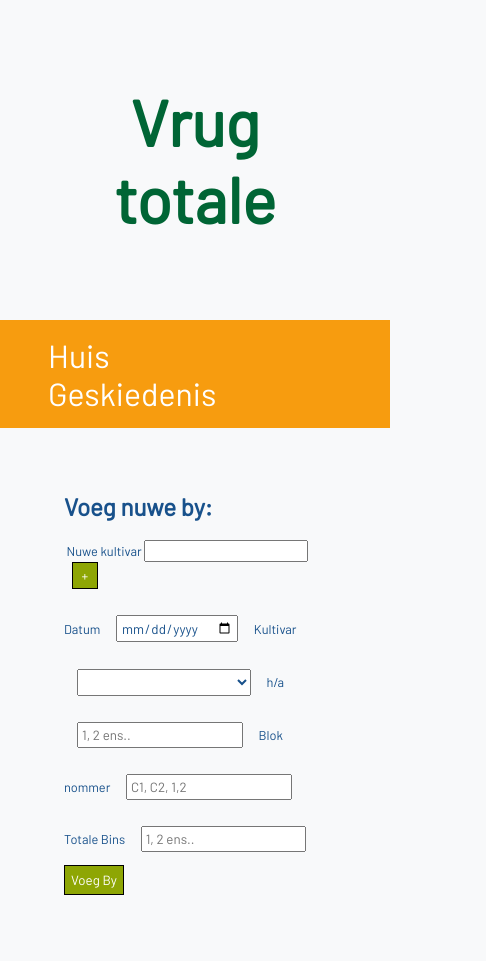
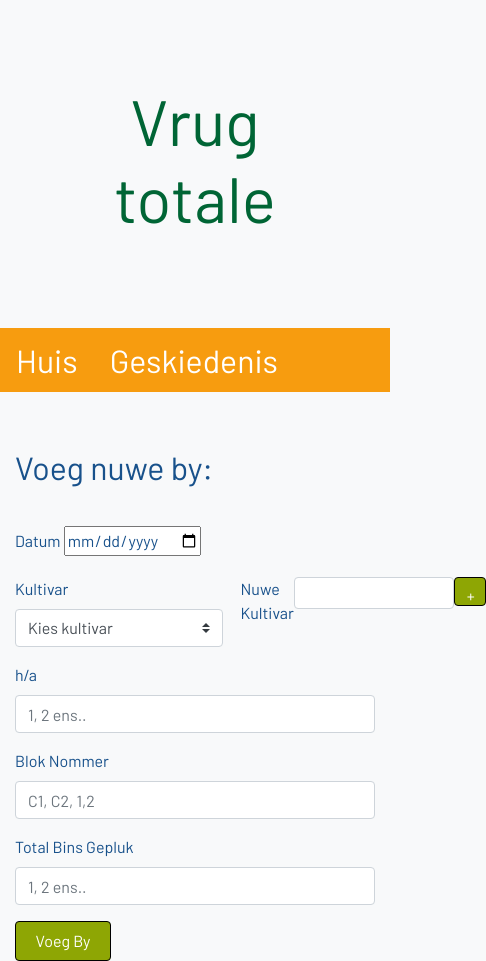
Before and after one commit to developerstew/farmharvesttracker, a plain HTML site: page index.html in a window 390 px wide. Shown: the whole page, 486 px wide, since content can reach past the window. Drawn offline with nearby package versions, Linux system fonts and the light colour scheme.

Commit message:
added responsiveness

```diff
--- a/history.css
+++ b/history.css
@@ -55,6 +55,7 @@ a:hover{
     text-align: center;
     font-size: 2em;
 }
+
 .addedOpsom{
     height: 1.5em;
     text-align: center;
@@ -91,3 +92,13 @@ a:hover{
     display: grid;
     grid-template-columns: 25% 25% 25% 25% ;
 }
+@media screen and (max-width: 1000px){
+   h2, p{
+        font-size: 20px;
+    }
+    #addedDatum{
+        font-size: 15px;
+        height: 2.2em;
+        padding-top: 1em;
+    }
+}
--- a/index.css
+++ b/index.css
@@ -15,16 +15,7 @@ body{
 }
 ul{
     background-color: #F79C0F;
-    display: block;
-    padding: 1em;
-    margin: 0;
 }
-
-li{
-    display: inline;
-    padding: 2em;
-}
-
 a{
     font-size: 2em;
     color: white;
@@ -34,37 +25,29 @@ a:hover{
     color: #8EA604;
     transition: color 0.5s;
 }
-
+#voegByText{
+    padding: 1em 0em;
+}
 #inputButton{
     background-color: #8EA604;
     color: white;
-    height: 30px;
-    width: 60px;
+    height: 40px;
+    width: 6em;
     border: 1px solid black;
 }
-#inputs{
-    padding-top: 1em;
-    font-size: 0.8em;
-    padding-bottom: 0px;
-    margin-bottom: 0px;
-}
-#addNew{
-    padding: 4em;
-}
-#nuweKultivar{
-    padding-left: 0.2em;
-    font-size: 0.8em;
-
+#nuweKultivarInput{
+   width: 10em;
+   height: 2em;
+   display: inline-block;
 }
 #nuweKultivarButton{
     background-color: #8EA604;
     color: white;
-    margin-left: 5px;
-    height: 2em;
+    height: 1.8em;
     width: 2em;
     text-align: center;
     border: 1px solid black;
-
+    margin-bottom: 5px;
 }
 
 #nuweKultivarButton:hover,#inputButton:hover, .addToHistoryToggle:hover{
@@ -72,17 +55,22 @@ a:hover{
     transition: background-color 1s;
 }
 
-.fruitInput{
-    padding: 0.2em;
-    margin: 1em;
-}
 .fruitData{
     display: none;
     padding:2em;
 }
+@media screen and (max-width: 1000px){
+    .fruitInfo{
+        font-size: 80%;
+    }
+    #nuweKultivar{
+        margin-left: 8em;
+        display: flex;
+    }
+}
 #kultivarOptions{
     width: 13em;
-    height: 2em;
+    height: auto;
 }
 /* Shows when something is added */
 .fruitDataDisplay{
@@ -104,15 +92,16 @@ a:hover{
     border-top: 1px solid  #8EA604;
     border-bottom:1px solid  #8EA604;
     padding-top: 1.2em;
-
+    position: relative;
 }
 /* Button for removing added items */
 #removeButton{
     background-color: lightcoral;
-    float: right;
+    position: absolute;
     height: 2.5em;
     width: 3em;
-    margin-right: 1em;
+    right: 0;
+    top: 2px;
 
 }
 /* Activates when there is something displayd in table */
--- a/index.html
+++ b/index.html
@@ -3,41 +3,59 @@
 <head>
     <meta charset="UTF-8">
     <meta name="viewport" content="width=device-width, initial-scale=1.0">
+    <link rel="stylesheet" href="https://stackpath.bootstrapcdn.com/bootstrap/4.3.1/css/bootstrap.min.css" integrity="sha384-ggOyR0iXCbMQv3Xipma34MD+dH/1fQ784/j6cY/iJTQUOhcWr7x9JvoRxT2MZw1T" crossorigin="anonymous">
     <link rel="stylesheet" href="./index.css">
     <link href="https://fonts.googleapis.com/css2?family=Barlow&display=swap" rel="stylesheet">
     <title>Fruit Database</title>
 </head>
 <body>
         <h1 id="mainHeader">Vrug totale</h1>
-    <ul>
-        <li><a href="">Huis</a> </li>
-        <li><a href="./history.html">Geskiedenis</a></li>
+        <ul class="nav">
+              <a class="nav-link active" href="./index.html">Huis</a>
+              <a class="nav-link" href="./history.html">Geskiedenis</a>
           </ul>
           <form id="addNew" >
-        <h2>Voeg nuwe by:</h2>
               <br>
-        <div id="nuweKultivar">
-            Nuwe kultivar
-            <input type="text">
-            <button id="nuweKultivarButton">+</button>
+              <div class="container">
+            <h2 id='voegByText'>Voeg nuwe by:</h2>
+            <div class="form-group">
+              <label for="Datum">Datum</label>
+              <input type="date" required class="fruitInput" >
             </div>
-        <div id="inputs">
-            Datum
-            <input type="date" required class="fruitInput" >
-            Kultivar
-            <select name="" id="kultivarOptions" class="fruitInput">
+            <div class="form-group">
+                <div class="row">
+                    <div class="col-3">
+                        <label for="exampleFormControlSelect2">Kultivar</label>
+                        <select class="custom-select fruitInput" id="kultivarOptions">
+                        <!-- Code added here by user -->
+                        <option selected>Kies kultivar</option>
                         </select>
-            h/a
-            <input type="number" class="fruitInput" placeholder="1, 2 ens..">
-            Blok nommer
-            <input type="text" required class="fruitInput" id="blokInput" placeholder="C1, C2, 1,2">
-            Totale Bins
-            <input type="number" required class="fruitInput" placeholder="1, 2 ens..">
-            <button type="submit" id="inputButton" >Voeg By</button>
+                    </div>
+                    <div class="col-3" id="nuweKultivar">
+                        <label for="nuweKultivar">Nuwe Kultivar</label>
+                        <input type="text" class="form-control" id="nuweKultivarInput" placeholder="">
+                        <button id="nuweKultivarButton" type="button" class="btn btn-success">+</button>
+                    </div>
+                    </div>
+                </div>
+            <div class="form-group">
+                <label for="ha">h/a</label>
+                <input type="number" class="form-control fruitInput" id="" placeholder="1, 2 ens..">
+            </div>
+            <div class="form-group">
+                <label for="blokNommer">Blok Nommer</label>
+                <input type="text" class="form-control fruitInput" id="blokInput" placeholder="C1, C2, 1,2">
+            </div>
+            <div class="form-group">
+                <label for="totaleBins">Total Bins Gepluk</label>
+                <input type="number" class="form-control fruitInput" id="" placeholder="1, 2 ens..">
+            </div>
+            <button type="submit" id="inputButton" class="btn btn-success">Voeg By</button>
         </div>
           </form>
 
     <!-- Use grid to display inline -->
+    <div class="container-fluid">
     <div id="fruitData" class="fruitData">
             <h2 id="datum" class="fruitInfo">Datum</h2>
             <h2 id="kultivar" class="fruitInfo">Kultivar</h2>
@@ -50,8 +68,12 @@
 
     </div>
     <button id="addToHistory" class="addButton">Voeg by Geskiedenis by!</button>
+</div>
+
+    <script src="https://code.jquery.com/jquery-3.3.1.slim.min.js" integrity="sha384-q8i/X+965DzO0rT7abK41JStQIAqVgRVzpbzo5smXKp4YfRvH+8abtTE1Pi6jizo" crossorigin="anonymous"></script>
+    <script src="https://cdnjs.cloudflare.com/ajax/libs/popper.js/1.14.7/umd/popper.min.js" integrity="sha384-UO2eT0CpHqdSJQ6hJty5KVphtPhzWj9WO1clHTMGa3JDZwrnQq4sF86dIHNDz0W1" crossorigin="anonymous"></script>
+    <script src="https://stackpath.bootstrapcdn.com/bootstrap/4.3.1/js/bootstrap.min.js" integrity="sha384-JjSmVgyd0p3pXB1rRibZUAYoIIy6OrQ6VrjIEaFf/nJGzIxFDsf4x0xIM+B07jRM" crossorigin="anonymous"></script>
     <script src="./history.js"></script>
     <script src="./index.js"></script>
-
 </body>
 </html>
--- a/index.js
+++ b/index.js
@@ -26,8 +26,9 @@ function loadKultivars(){
     if(kultivars.length > 0){
         for(let data in kultivars){
             let element = document.createElement('option');
-            let newKultivar =document.createTextNode(kultivars[data])
+            let newKultivar =document.createTextNode(kultivars[data]);
             element.appendChild(newKultivar)
+            element.value = kultivars[data]
             kultivarOptions.appendChild(element)
         }
     }
```
Also changed, not shown: history.html (+4 -0 lines). Lines whose indentation alone changed are shown as unchanged.
